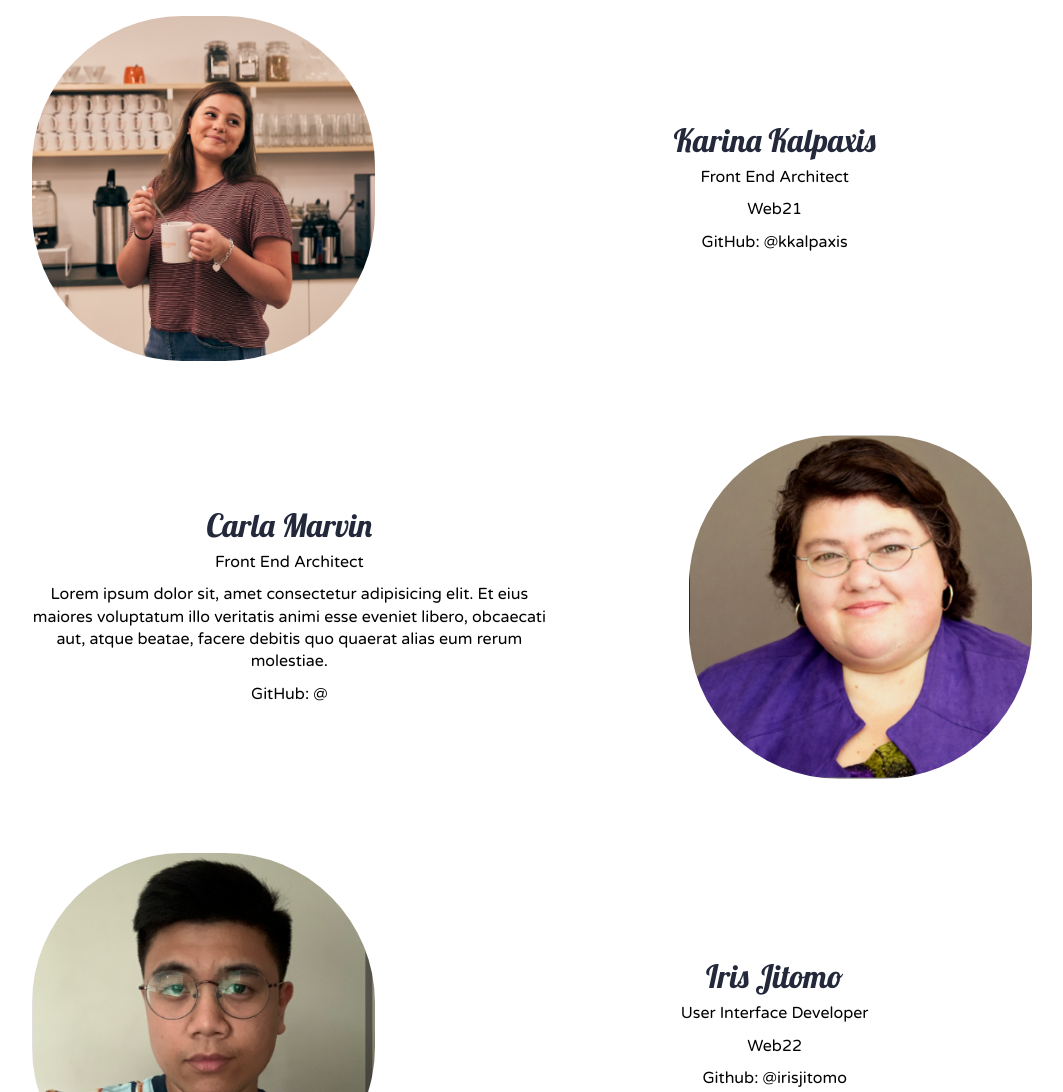
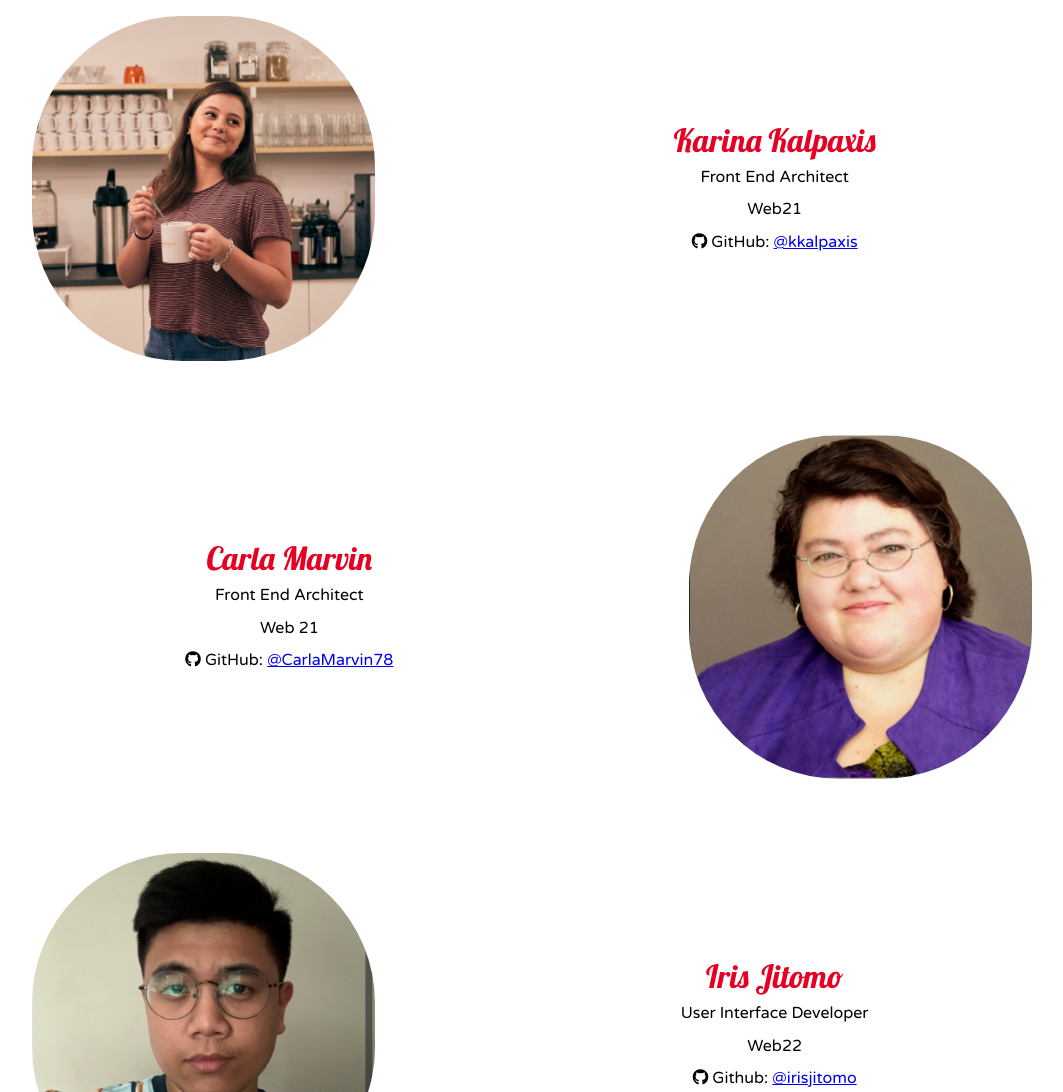
Before and after one commit to build-week-pintereach-2/Marketing-Page, a plain HTML site: page aboutUs.html in a window 1280 px wide. Shown: the part 440-1532 px from the top of the page, without its empty margins (108-1171 px from the left). Drawn offline with Linux system fonts and the light colour scheme.

Commit message:
made changes to about Us page and added links to github

```diff
--- a/aboutUs.html
+++ b/aboutUs.html
@@ -8,6 +8,7 @@
 
   <link href="https://fonts.googleapis.com/css?family=Lobster&display=swap" rel="stylesheet">
   <link href="https://fonts.googleapis.com/css?family=Varela+Round&display=swap" rel="stylesheet">
+  <link rel="stylesheet" href="https://use.fontawesome.com/releases/v5.7.0/css/all.css" integrity="sha384-lZN37f5QGtY3VHgisS14W3ExzMWZxybE1SJSEsQp9S+oqd12jhcu+A56Ebc1zFSJ" crossorigin="anonymous">
   <link href="css/index.css" rel="stylesheet">
 
   <!--[if lt IE 9]>
@@ -52,7 +53,7 @@
             <br>
             <p>Web21</p>
             <br>
-           <p>GitHub: @kkalpaxis</p>
+           <p><i class="fab fa-github"></i> GitHub: <a href="https://github.com/kkalpaxis" target="_blank">@kkalpaxis</a></p>
             </div>
        </div>
     </div>
@@ -65,12 +66,9 @@
                     <br>
                     <p>Front End Architect</p>
                     <br>
-                    <p>Lorem ipsum dolor sit, amet consectetur adipisicing elit.
-                        Et eius maiores voluptatum illo veritatis animi esse eveniet libero,
-                        obcaecati aut, atque beatae, facere debitis quo quaerat alias eum rerum
-                        molestiae.</p>
+                    <p>Web 21</p>
                     <br>
-                    <p>GitHub: @</p>
+                    <p><i class="fab fa-github"></i> GitHub: <a href="https://github.com/CarlaMarvin78" target="_blank">@CarlaMarvin78</a></p>
                  </div>
             <img src="img/Carla.png">
             </div>
@@ -87,7 +85,7 @@
                  <br>
                  <p>Web22</p>
                  <br>
-                 <p>Github: @irisjitomo</p>
+                 <p><i class="fab fa-github"></i> Github: <a href="https://github.com/irisjitomo" target="_blank">@irisjitomo</a></p>
                   </div>
                 </div>
      </div>
@@ -102,7 +100,7 @@
                     <br>
                     <p>Web 20</p>
                     <br>
-                    <p>GitHub: @micahjones</p>
+                    <p><i class="fab fa-github"></i> GitHub: <a href="https://github.com/micahjones13" target="_blank">@micahjones</a></p>
                  </div>
                 <img src="img/Micah.png">
             </div>
--- a/less/home-page.less
+++ b/less/home-page.less
@@ -120,6 +120,9 @@
           @media @mobile {
             width:75%;
           }
+          h2{
+            color:#E60023;
+          }
         }
 
 
@@ -156,6 +159,9 @@
           @media @mobile {
             width:75%;
           }
+          h2{
+            color:#E60023;
+          }
         }
 
 
```
Also changed, not shown: index.html (+1 -0 lines), css/index.css.
